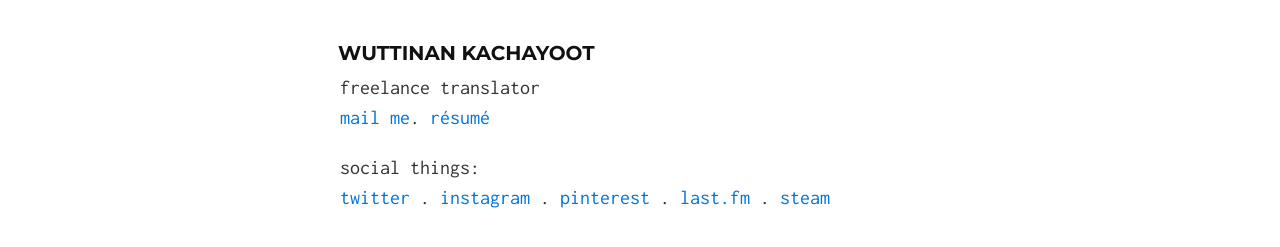
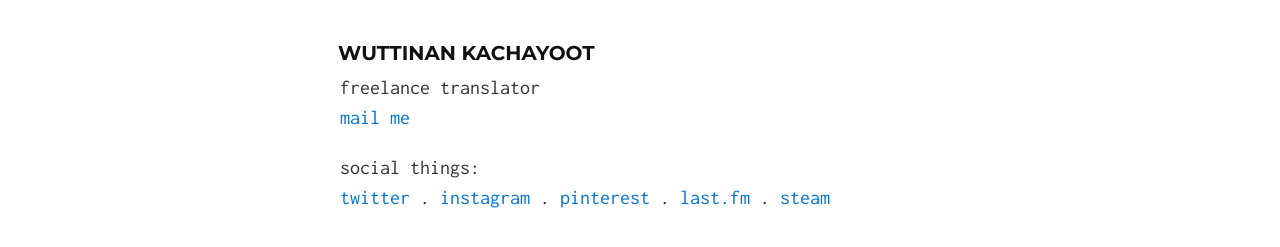
Before and after one commit to wuttinan/wuttinan.github.io, a Jekyll site: the page built from index.md, in a window 1280 px wide. Shown: the part 217-464 px from the top of the page. Built offline with Jekyll 4.4.1, drawn with Linux system fonts in a browser that asks for light colours.

Commit message:
profile edit

```diff
--- a/index.md
+++ b/index.md
@@ -5,7 +5,7 @@ layout: default
 ### Wuttinan Kachayoot
 
 freelance translator
-[mail me](mailto:wuttinan@gmx.com). [résumé](http://www.linkedin.com/in/wuttinan)
+[mail me](mailto:wuttinan@gmx.com)
 
 social things:
 [twitter](http://twitter.com/wuttinan) . [instagram](http://instagr.am/wuttinanp) . [pinterest](http://pinterest.com/wuttinan) . [last.fm](http://last.fm/user/ping880727) . [steam](http://steamcommunity.com/id/wuttinan)
```
